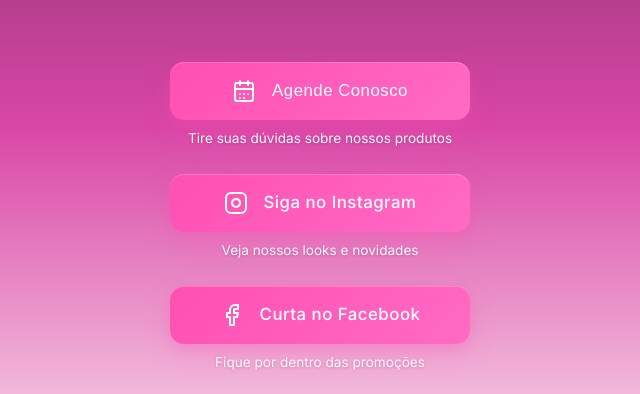
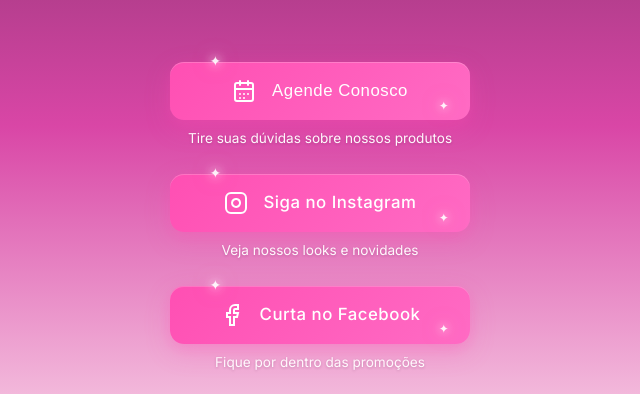
Before and after one commit to acessar/desing-d, a plain HTML site: page index.html in a window 1280 px wide. Shown: the part 274-668 px from the top of the page, 320-960 px from the left. Drawn offline with nearby package versions, Linux system fonts and the light colour scheme; a web font is replaced by a local one.

Commit message:
adição de glitter nos botões

```diff
--- a/index.html
+++ b/index.html
@@ -4,6 +4,9 @@
 <head>
     <meta charset="UTF-8">
     <meta name="viewport" content="width=device-width, initial-scale=1.0">
+    <meta name="color-scheme" content="light">
+    <meta name="supported-color-schemes" content="light">
+
     <title>Style Men - Moda Feminina</title>
     <link rel="preconnect" href="https://fonts.googleapis.com">
     <link rel="preconnect" href="https://fonts.gstatic.com" crossorigin>
--- a/styles.css
+++ b/styles.css
@@ -4,11 +4,15 @@
     box-sizing: border-box;
 }
 
+
 html {
     width: 100%;
     margin: 0;
     padding: 0;
+    color-scheme: light !important;
+    forced-color-adjust: none !important;
 }
+
 
 body {
     font-family: 'Inter', sans-serif;
@@ -474,6 +478,36 @@
     align-items: center;
     margin: 0 auto;
     max-width: 100%;
+    position: relative;
+}
+
+/* Partículas de glitter ao redor do botão */
+.button-container::before,
+.button-container::after {
+    content: '✦';
+    position: absolute;
+    font-size: 14px;
+    color: rgba(255, 255, 255, 0.9);
+    text-shadow: 0 0 10px rgba(255, 255, 255, 0.9),
+                 0 0 15px rgba(255, 255, 255, 0.7),
+                 0 0 20px rgba(255, 79, 179, 0.5);
+    pointer-events: none;
+    z-index: 4;
+    animation: glitter 3s ease-in-out infinite;
+}
+
+.button-container::before {
+    top: -12px;
+    left: 20%;
+    animation-delay: 0s;
+}
+
+.button-container::after {
+    top: 50%;
+    right: 15%;
+    transform: translateY(-50%);
+    font-size: 12px;
+    animation-delay: 1.5s;
 }
 
 .button-container:nth-child(2) { animation-delay: 0.6s; }
@@ -503,8 +537,53 @@
     max-width: 300px;
     height: 58px;
     position: relative;
-    overflow: hidden;
+    overflow: visible;
     margin: 0 auto;
+}
+
+/* Efeito de shimmer/brilho que passa pelo botão */
+.main-button::before {
+    content: '';
+    position: absolute;
+    top: 0;
+    left: -100%;
+    width: 100%;
+    height: 100%;
+    background: linear-gradient(
+        90deg,
+        transparent 0%,
+        rgba(255, 255, 255, 0.4) 50%,
+        transparent 100%
+    );
+    animation: glitterShimmer 3s ease-in-out infinite;
+    z-index: 1;
+    pointer-events: none;
+}
+
+/* Partículas de glitter dentro do botão */
+.main-button::after {
+    content: '';
+    position: absolute;
+    top: 0;
+    left: 0;
+    width: 100%;
+    height: 100%;
+    background-image:
+        radial-gradient(circle at 15% 20%, rgba(255, 255, 255, 0.9) 2px, transparent 2px),
+        radial-gradient(circle at 85% 30%, rgba(255, 255, 255, 0.8) 1.5px, transparent 1.5px),
+        radial-gradient(circle at 25% 70%, rgba(255, 255, 255, 0.85) 2px, transparent 2px),
+        radial-gradient(circle at 75% 80%, rgba(255, 255, 255, 0.9) 1.5px, transparent 1.5px),
+        radial-gradient(circle at 50% 10%, rgba(255, 255, 255, 0.75) 2px, transparent 2px),
+        radial-gradient(circle at 10% 50%, rgba(255, 255, 255, 0.7) 1px, transparent 1px),
+        radial-gradient(circle at 90% 60%, rgba(255, 255, 255, 0.8) 1.5px, transparent 1.5px);
+    background-size: 100% 100%;
+    background-position: 0 0;
+    opacity: 0.6;
+    animation: glitter 3.5s ease-in-out infinite;
+    z-index: 1;
+    pointer-events: none;
+    border-radius: 14px;
+    filter: blur(0.5px);
 }
 
 .main-button::before {
@@ -539,15 +618,13 @@
     box-shadow: 0 12px 35px rgba(255, 79, 179, 0.35),
                 0 6px 18px rgba(255, 79, 179, 0.25),
                 inset 0 1px 0 rgba(255, 255, 255, 0.3),
-                0 0 20px rgba(255, 79, 179, 0.2);
-}
-
-.main-button:hover::before {
-    opacity: 1;
+                0 0 20px rgba(255, 79, 179, 0.2),
+                0 0 30px rgba(255, 255, 255, 0.3);
 }
 
 .main-button:hover::after {
     opacity: 1;
+    animation: glitter 2s ease-in-out infinite;
 }
 
 .main-button span,
```
